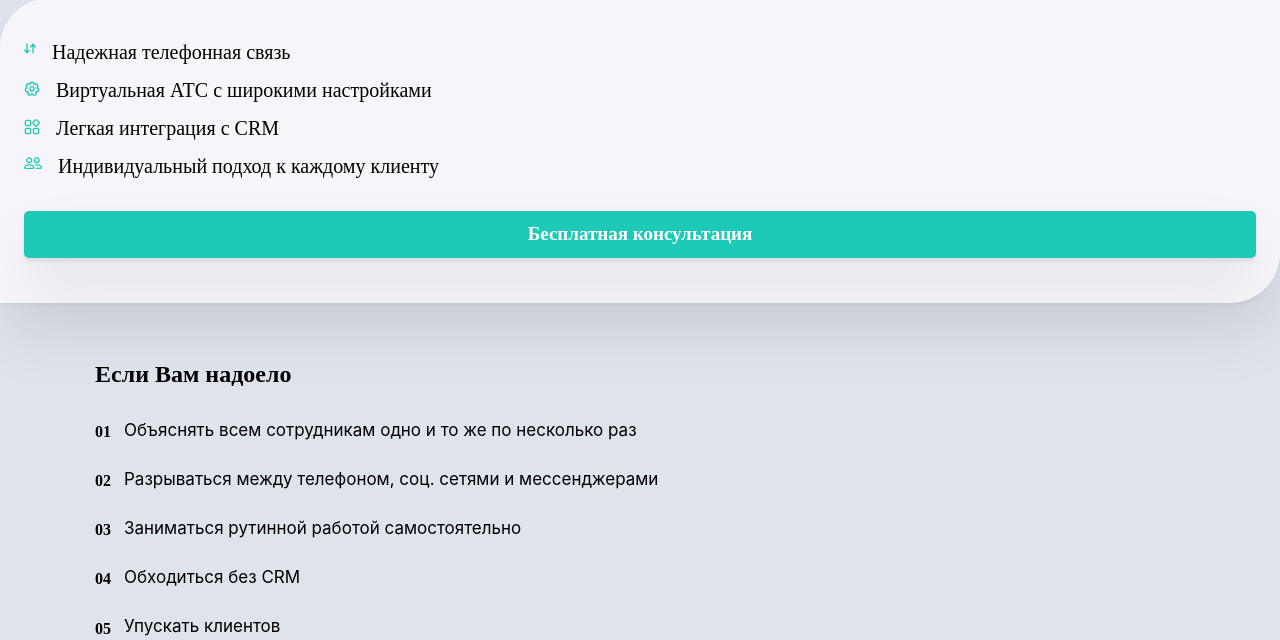
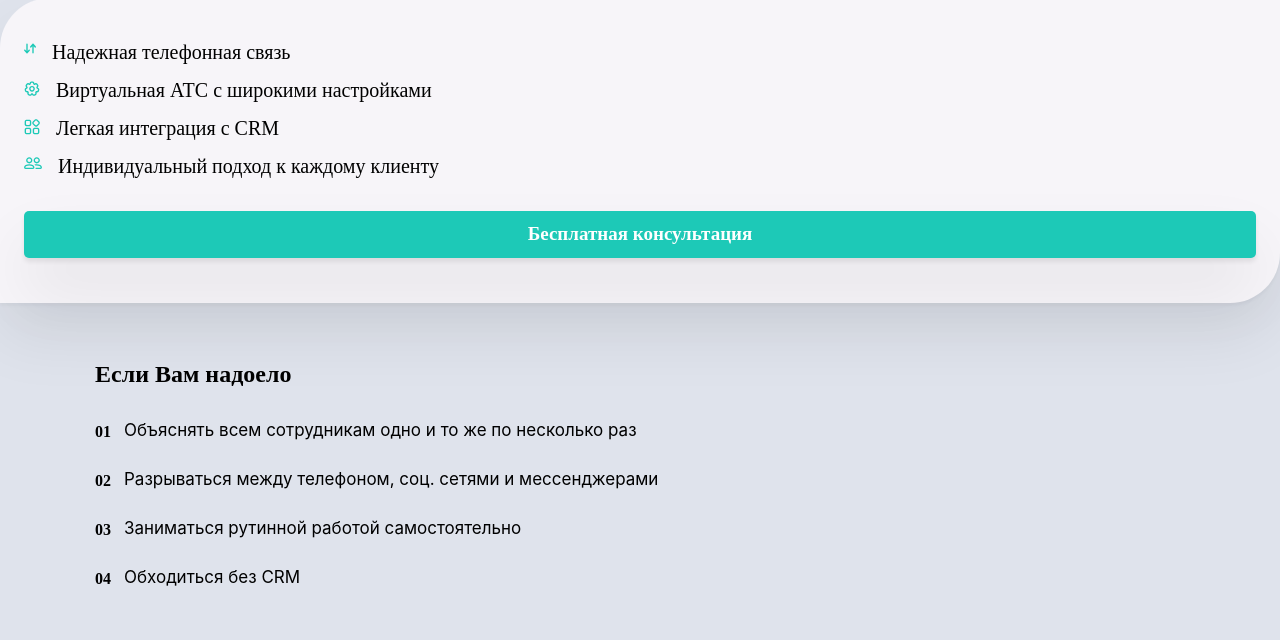
Before and after one commit to Harold-bot/Harold.bot.github.io, a plain HTML site: page index.html in a window 1280 px wide. Shown: the part 160-800 px from the top of the page. Drawn offline with nearby package versions, Linux system fonts and the light colour scheme.

Commit message:
Update style.css

```diff
--- a/assets/style.css
+++ b/assets/style.css
@@ -144,6 +144,19 @@ nav {
 	background-color: #F7F5F9;
 	border-radius: 50px 0;
 	box-shadow: 0px 34px 64px rgba(0, 0, 0, 0.07), 0px 3px 3px rgba(0, 0, 0, 0.03);
+	position: relative;
+	z-index: 3;
+}
+
+.pluces_article + span {
+	content: '';
+	position: absolute;
+	background-color: #DFE3EC;
+	bottom: -2px;
+	right: 0;
+	width: 100%;
+	height: 50px;
+	z-index: 2;
 }
 
 .pluces_container li {
```
